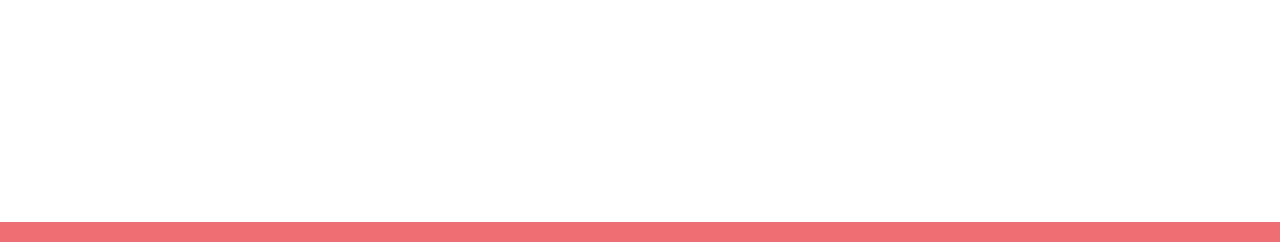
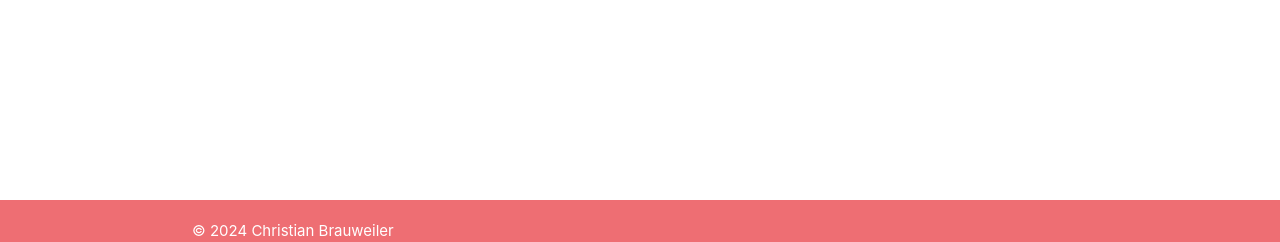
Before and after one commit to cbrauweiler/Gardetreffen-Programm, a PHP site: page / in a window 1280 px wide. Shown: the part 558-800 px from the top of the page. Run offline with PHP 8.4, Linux system fonts and the light colour scheme; data that the repository does not hold is empty; a stand-in replaces the project's code that opens the database connection.

Commit message:
copyright info and a href color

```diff
--- a/include/css/custom.css
+++ b/include/css/custom.css
@@ -31,7 +31,7 @@ nav {
     border-bottom: 2px solid var(--primary-color);
 }
 a, .dropdown-content li>a {
-	color: var(--primary-color);
+	color: var(--secondary-color);
 }
 input:not([type]), input[type=text]:not(.browser-default), input[type=password]:not(.browser-default), input[type=email]:not(.browser-default), input[type=url]:not(.browser-default), input[type=time]:not(.browser-default), input[type=date]:not(.browser-default), input[type=datetime]:not(.browser-default), input[type=datetime-local]:not(.browser-default), input[type=tel]:not(.browser-default), input[type=number]:not(.browser-default), input[type=search]:not(.browser-default), textarea.materialize-textarea {
 	background-color: #fafafa;
--- a/index.php
+++ b/index.php
@@ -245,7 +245,7 @@ if(isset($_POST['save'])) {
 
 		<footer class="page-footer <?php echo $settings_color_palette; ?>">
 			<div class="container">
-
+				© 2024 <a href="https://christian-brauweiler.de" target="_blank">Christian Brauweiler</a>
 			</div>
 		</footer>
 
```
